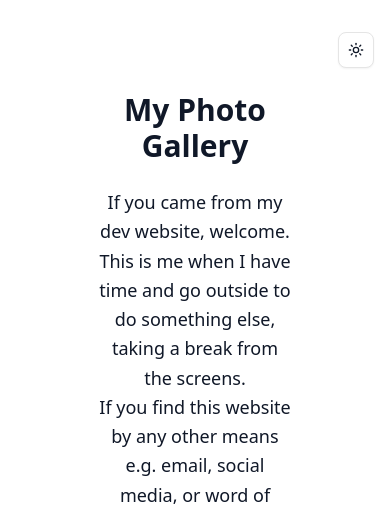
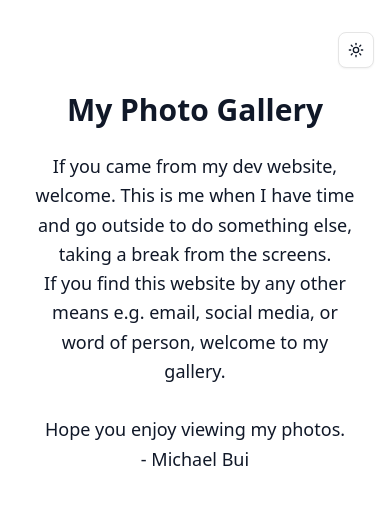
Before and after one commit to Crystallized21/photo-gallery, a Next.js app: page / in a window 390 px wide. Shown: the top 515 px of the page. Built offline with nearby package versions, Linux system fonts and the light colour scheme; no server answers.

Commit message:
update padding for mobile

```diff
--- a/src/components/PhotoScrollableArea.tsx
+++ b/src/components/PhotoScrollableArea.tsx
@@ -13,7 +13,7 @@ const PhotoScrollableArea = () => {
           <ThemeModeToggle/>
         </div>
 
-        <div className="mb-12 text-center max-w-8xl mx-auto px-20 sm:px-20">
+        <div className="mb-12 text-center max-w-8xl mx-auto md:px-20 px-4">
           <h1 className="text-3xl font-bold mb-6">My Photo Gallery</h1>
           <p className="text-lg leading-relaxed mx-auto">
             If you came from my dev website, welcome. This is me when I have time and go outside to do something else,
```
